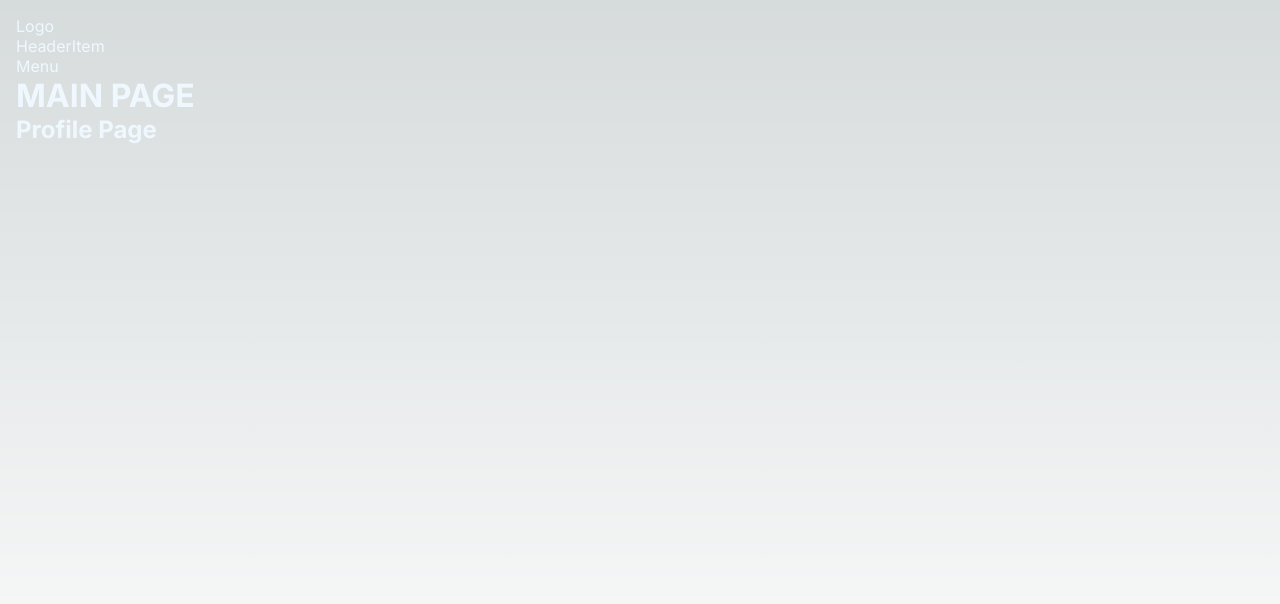
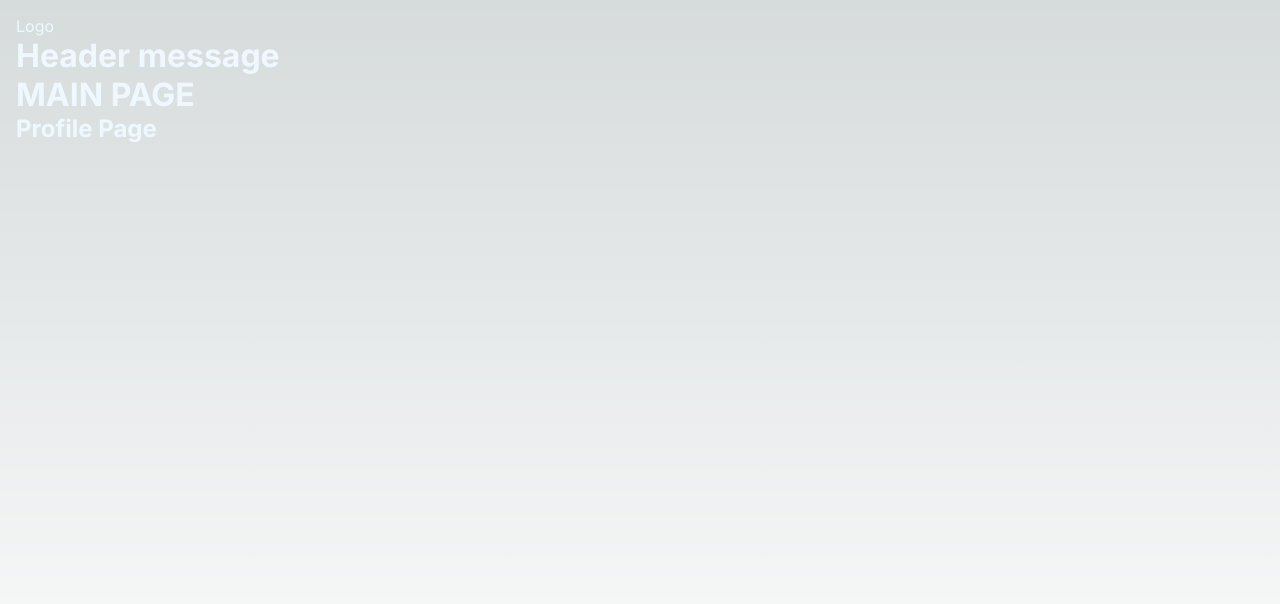
Before and after one commit to antasth/next-app, a Next.js app: page / in a window 1280 px wide. Shown: the top 604 px of the page. Built offline with nearby package versions, Linux system fonts and the light colour scheme.

Commit message:
feat: use props and children

```diff
--- a/src/app/page.tsx
+++ b/src/app/page.tsx
@@ -5,9 +5,12 @@ import styles from './page.module.css'
 
 export default function Home() {
   const router = useRouter()
+
   return (
     <main className={styles.main}>
-      <Header />
+      <Header name={'Alex'} age={'25'}>
+        Header message
+      </Header>
       <h1>MAIN PAGE</h1>
       <h2 onClick={() => router.push('/profile')}>Profile Page</h2>
     </main>
--- a/src/components/Header/Menu.tsx
+++ b/src/components/Header/Menu.tsx
@@ -1,3 +1,8 @@
-export default function Menu() {
-  return <div>Menu</div>
+export default function Menu(props: any) {
+  return (
+    <div>
+      {props.name}
+      {props.age}
+    </div>
+  )
 }
--- a/src/components/Header/index.tsx
+++ b/src/components/Header/index.tsx
@@ -3,12 +3,14 @@
 import Logo from '@/components/Header/Logo'
 import Menu from '@/components/Header/Menu'
 
-export default function Header() {
+export default function Header({ props, children }: any) {
+  console.log(props)
+
   return (
     <header>
       <Logo />
-      <div>HeaderItem</div>
-      <Menu />
+      <Menu {...props} />
+      <h1>{children}</h1>
     </header>
   )
 }
```
